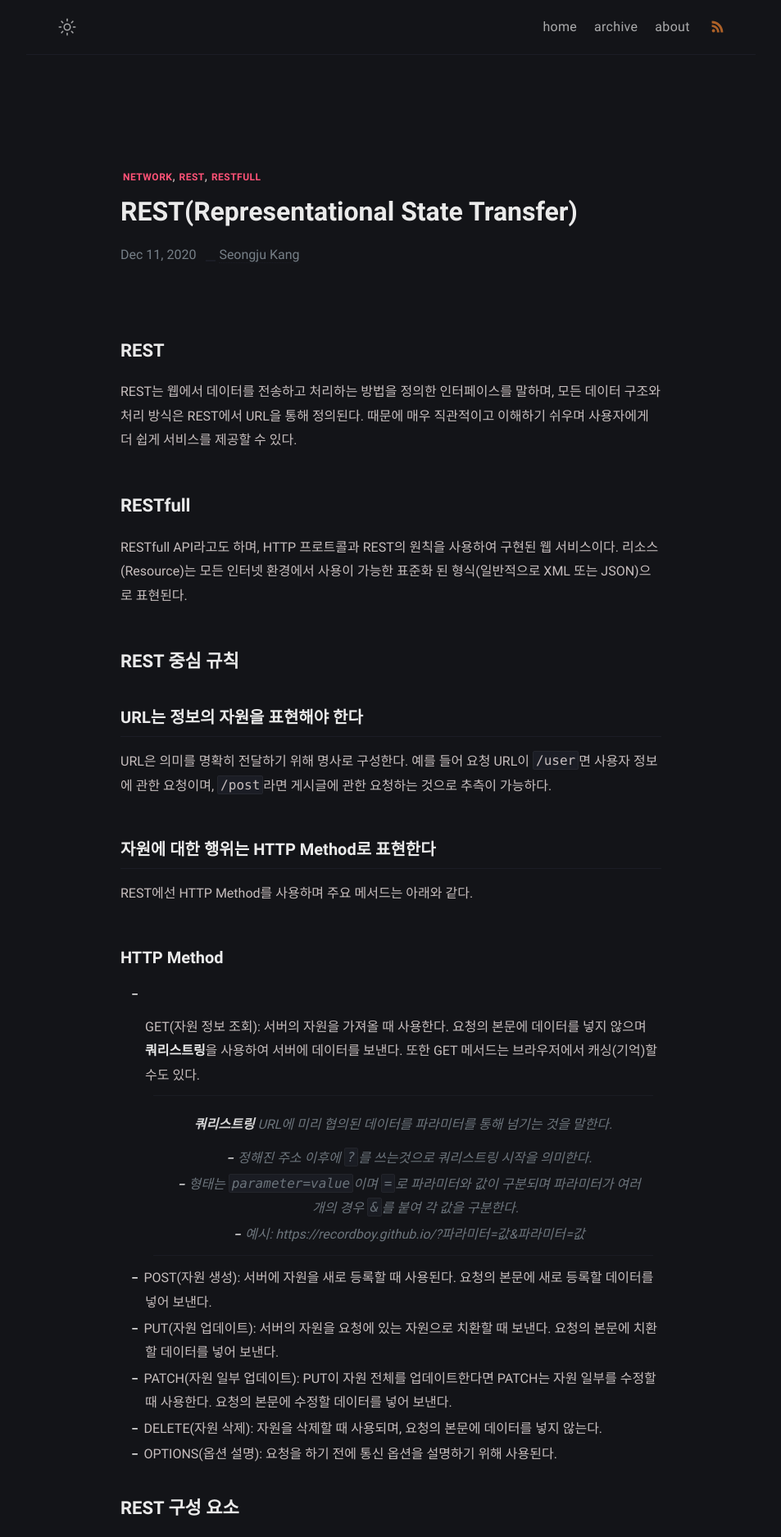
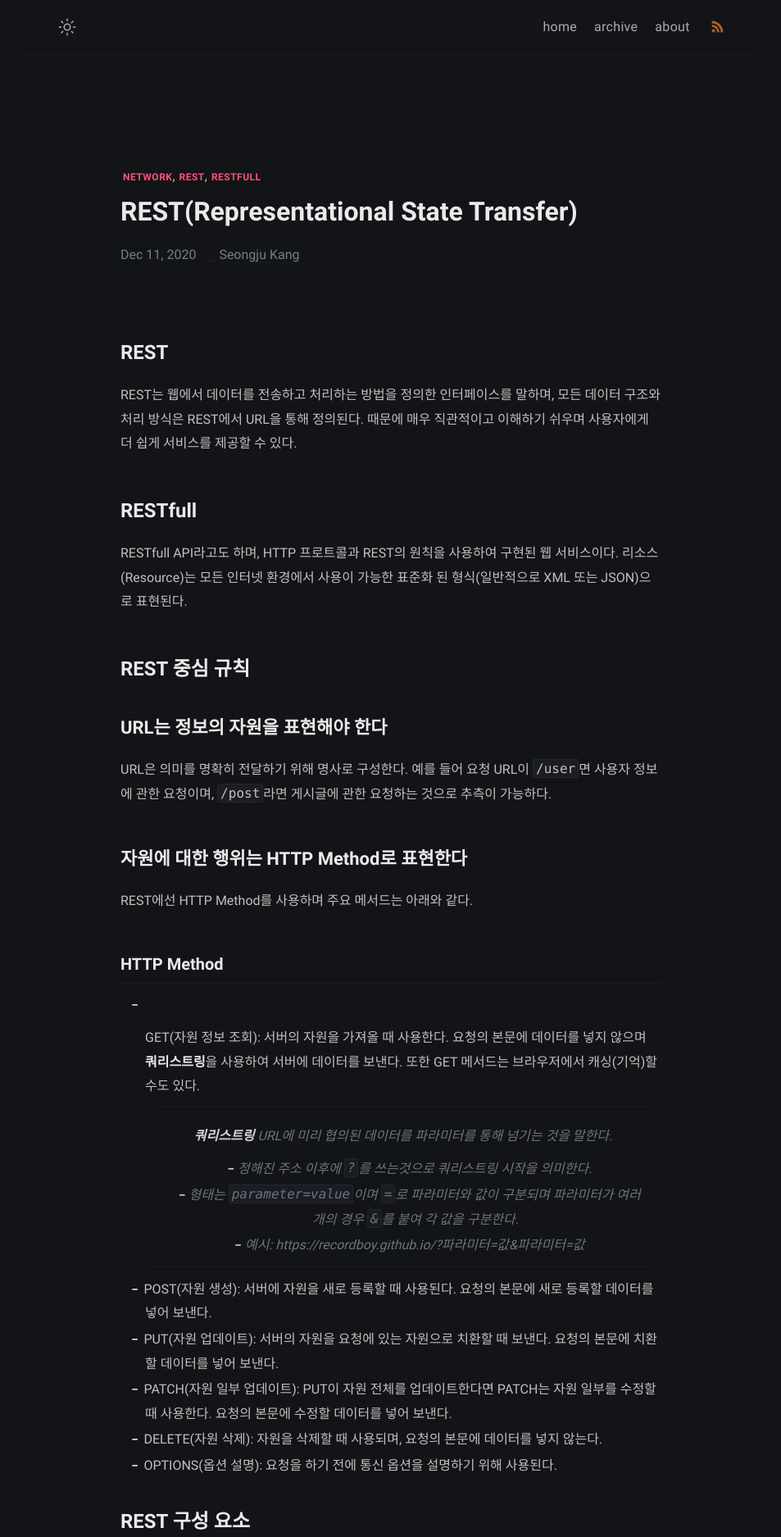
Before and after one commit to recordhouse/recordhouse.github.io, a Jekyll site: the page built from _posts/network-rest/2020-12-10-network-rest.md, in a window 1280 px wide. Shown: the top 1875 px of the page at 82% size, without its empty margins (163-1116 px from the left). Built offline with Jekyll 4.4.1, drawn with Linux system fonts in a browser that asks for light colours; some web fonts are replaced.

```diff
--- a/_posts/network-rest/2020-12-10-network-rest.md
+++ b/_posts/network-rest/2020-12-10-network-rest.md
@@ -6,20 +6,20 @@ modified: 2020-12-10 16:53:10
 tag: [network, rest, restfull]
 ---
 
-## REST
+# REST
 REST는 웹에서 데이터를 전송하고 처리하는 방법을 정의한 인터페이스를 말하며, 모든 데이터 구조와 처리 방식은 REST에서 URL을 통해 정의된다. 때문에 매우 직관적이고 이해하기 쉬우며 사용자에게 더 쉽게 서비스를 제공할 수 있다.
 
-## RESTfull
+# RESTfull
 RESTfull API라고도 하며, HTTP 프로트콜과 REST의 원칙을 사용하여 구현된 웹 서비스이다. 리소스(Resource)는 모든 인터넷 환경에서 사용이 가능한 표준화 된 형식(일반적으로 XML 또는 JSON)으로 표현된다.
 
-## REST 중심 규칙
-### URL는 정보의 자원을 표현해야 한다
+# REST 중심 규칙
+## URL는 정보의 자원을 표현해야 한다
 URL은 의미를 명확히 전달하기 위해 명사로 구성한다. 예를 들어 요청 URL이 `/user`면 사용자 정보에 관한 요청이며, `/post`라면 게시글에 관한 요청하는 것으로 추측이 가능하다.
 
-### 자원에 대한 행위는 HTTP Method로 표현한다
+## 자원에 대한 행위는 HTTP Method로 표현한다
 REST에선 HTTP Method를 사용하며 주요 메서드는 아래와 같다.
 
-#### HTTP Method
+### HTTP Method
 
 * GET(자원 정보 조회): 서버의 자원을 가져올 때 사용한다. 요청의 본문에 데이터를 넣지 않으며 **쿼리스트링**을 사용하여 서버에 데이터를 보낸다. 또한 GET 메서드는 브라우저에서 캐싱(기억)할 수도 있다.
 
@@ -35,7 +35,7 @@ REST에선 HTTP Method를 사용하며 주요 메서드는 아래와 같다.
 * DELETE(자원 삭제): 자원을 삭제할 때 사용되며, 요청의 본문에 데이터를 넣지 않는다.
 * OPTIONS(옵션 설명): 요청을 하기 전에 통신 옵션을 설명하기 위해 사용된다.
 
-## REST 구성 요소
+# REST 구성 요소
 
 | 구성 요소 | 내용 | 표현 방법 |
 | --- | --- | --- |
@@ -43,44 +43,44 @@ REST에선 HTTP Method를 사용하며 주요 메서드는 아래와 같다.
 | Verb | 자원에 대한 행위	| HTTP Method |
 | Representations | 자원에 대한 행위의 내용	| HTTP Message Pay Load |
 
-## REST 특징
-### 클라이언트/서버 구조(Client - Server)
+# REST 특징
+## 클라이언트/서버 구조(Client - Server)
 자원이 있는 서버와 자원을 요청하는 클라이언트의 구조를 가진다. REST 서버는 클라이언트에게 API만 제공, 클라이언트는 사용자 인증이나 컨텍스트(세션, 로그인 정보)등을 직접 관리하는 구조로 각각의 역할이 확실하게 구분되어 일관적인 인터페이스로 분리되고 작동할 수 있게 한다.
 
-### 무상태성(Stateless)
+## 무상태성(Stateless)
 HTTP는 무상태 프로토콜 이므로 REST 역시 무상태성을 가진다. 다시 말해 작업을 위한 상태 정보를 따로 저장하고 관리하지 않는다. 세션이나 쿠키를 별도로 저장, 관리하지 않기 때문에 API 서버는 들어오는 요청만 단순히 처리하면 된다. 그래서 서비스의 자유도가 높아지며, 불편한 정보를 관리하지 않음으로써 구현이 단순해진다.
 
-### 캐시 처리 가능(Cachealble)
+## 캐시 처리 가능(Cachealble)
 REST에서는 웹 표준 HTTP 프로토콜을 그대로 사용하므로, 웹의 기존의 인프라를 그대로 활용 가능하다. 때문에 REST에서도 캐싱 기능을 사용할 수 있다.
 
-### 계층화(Layered System)
+## 계층화(Layered System)
 REST 서버는 다중 계층으로 구성될 수 있으며 보안, 로드 밸런싱, 암호화 계층을 추가해 구조를 변경할 수 있다. 또한 Proxy, Gateway와 같은 네트워크 기반의 중간매체를 사용할 수 있다. 하지만 클라이언트는 서버와 직접 통신하는지 중간 서버와 통신하는지 알 수 없다.
 
-### 자체 표현 구조(Self-descriptiveness)
+## 자체 표현 구조(Self-descriptiveness)
 REST는 JSON 메세지 포멧을 이용하여 직관적으로 이해할 수 있고, 그 요청이 어떤 행위를 하는지 쉽게 알수 있는 자체 표현 구조로 되어있다.
 > JSON은 하나의 옵션일뿐, 메시지 포맷을 꼭 JSON으로 적용해야할 필요는 없다.
 
-### 유니폼 인터페이스(Uniform Interface)
+## 유니폼 인터페이스(Uniform Interface)
 URL에 대한 요청을 통일되고 한정적으로 수행하는 이키텍쳐 스타일을 의미하며, HTTP 표준에만 따른다면 모든 플랫폼에서 사용이 가능하다.
 
-## REST 장점
-### 쉬운 사용
+# REST 장점
+## 쉬운 사용
 HTTP 프로토콜 인프라를 그대로 사용하므로 REST API 사용을 위한 별도의 인프라를 구축할 필요가 없다.
 
-### 클라이언트와 서버의 명확한 역할 분리
+## 클라이언트와 서버의 명확한 역할 분리
 클라이언트는 REST API만을 통해 서버와 정보를 주고받는다. 때문에 REST의 무상태성에 따라 사용자의 컨텍스트를 따로 관리할 필요가 없다.
 
-### 특정 데이터 표현 사용가능
+## 특정 데이터 표현 사용가능
 REST는 헤더 부분에 URL 처리 메서드를 명시하고 실제 필요한 데이터는 BODY에 표현할 수 있도록 분리하여 JSON , XML 등 원하는 언어로 사용이 가능하다.
 
-## REST 단점
-### 메서드의 한계
+# REST 단점
+## 메서드의 한계
 REST API는 HTTP 메서드를 이용하여 URI를 표현하기 때문에 쉬운 사용이 가능한 장점이 있지만 반대로 메서드 형태가 제한적이라는 단점이 있다.
 
-### 표준이 없음
+## 표준이 없음
 REST는 설계 가이드일 뿐 표준이 아니며 명확한 표준이 없다.
 
-## References
+# References
 [REST](http://www.incodom.kr/REST)
 [Node.js 교과서](https://www.zerocho.com/books)
 [REST란](https://medium.com/@hckcksrl/rest란-c602c3324196)
```
